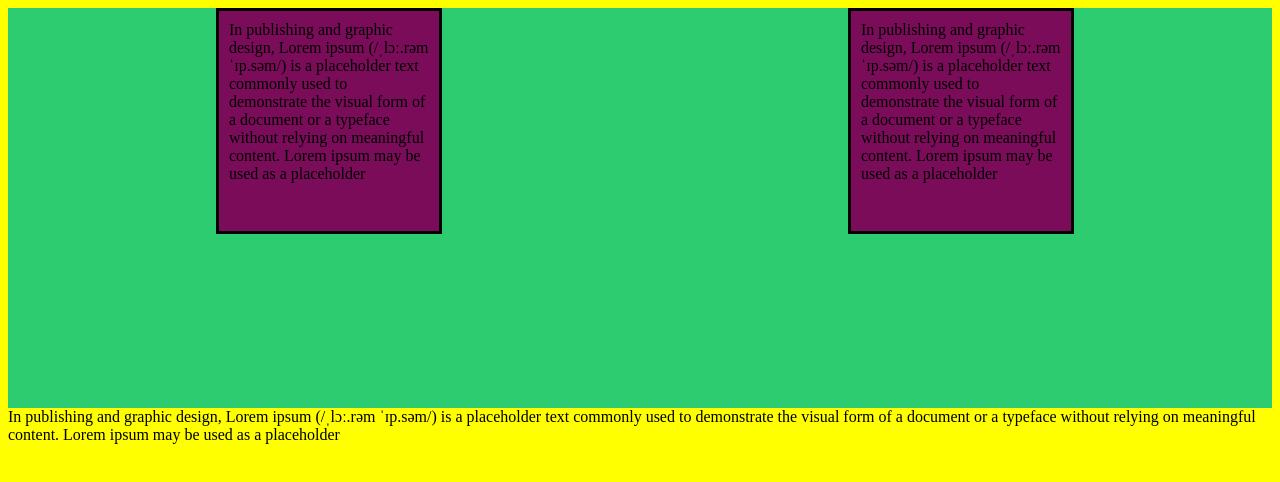
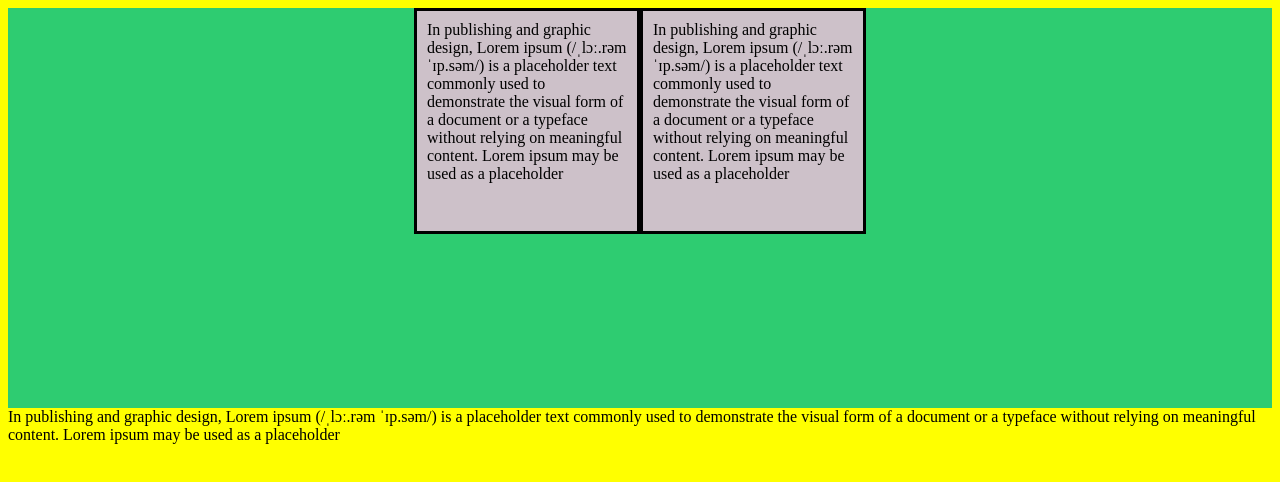
Before and after one commit to siddhanttyagi/playing-with-css, a plain HTML site: page index.html in a window 1280 px wide. Drawn offline with Linux system fonts and the light colour scheme.

Commit message:
done-new-commit

```diff
--- a/styles.css
+++ b/styles.css
@@ -11,17 +11,16 @@ body{
   /* justify-content: center; */
   height: 400px;
   /* align-items: center; */
-  justify-content: space-around ;
+  justify-content: center ;
 
 }
 .para1{
-  margin-left: 10px;
   margin-bottom: 0px;
   margin-top: 0px;
   border: solid;
   width: 200px;
   height: 200px;
   padding: 10px;
-  background-color: rgb(123, 12, 90);
+  background-color: rgb(205, 193, 201);
+
 }
-/* tyuioppppplplplp */
```
